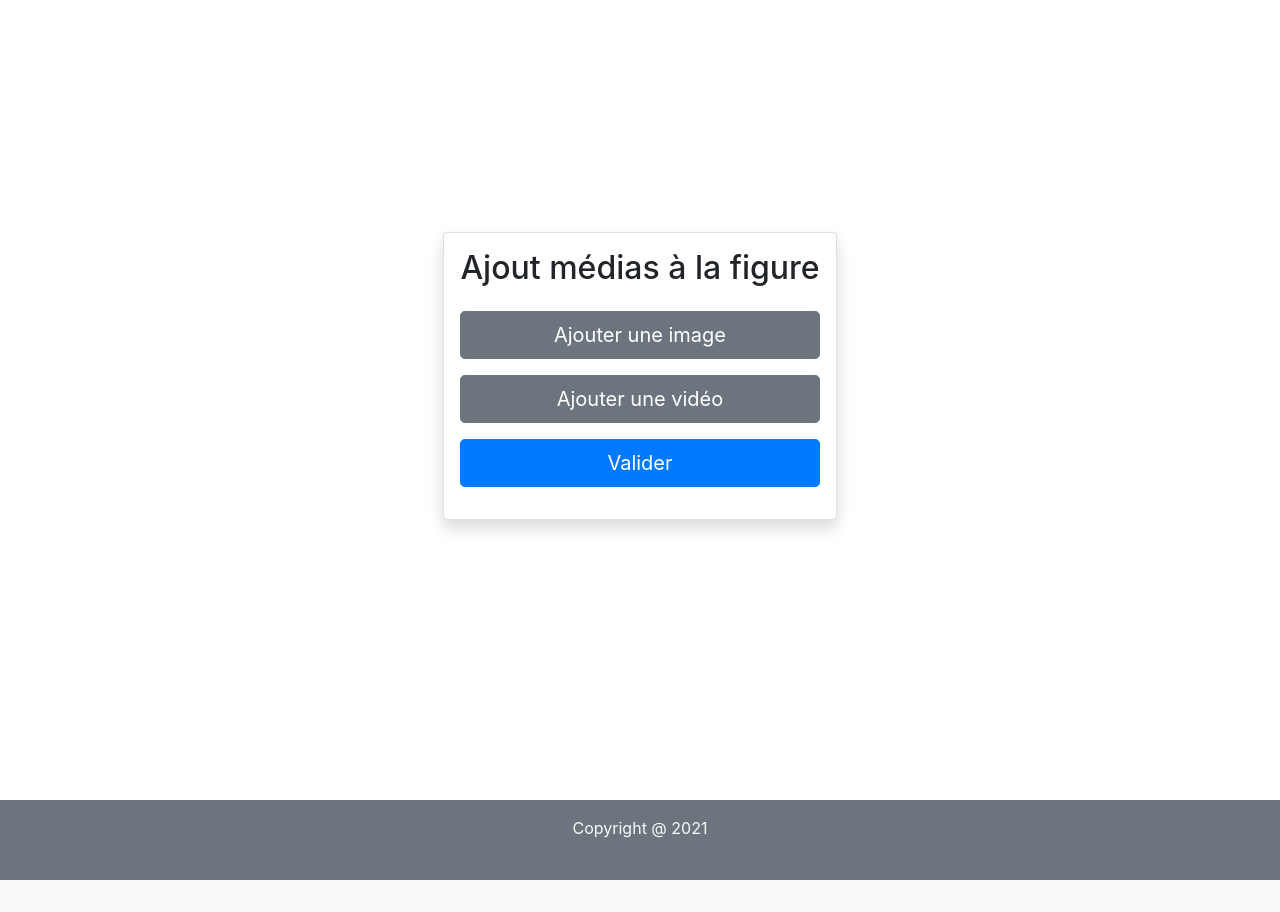
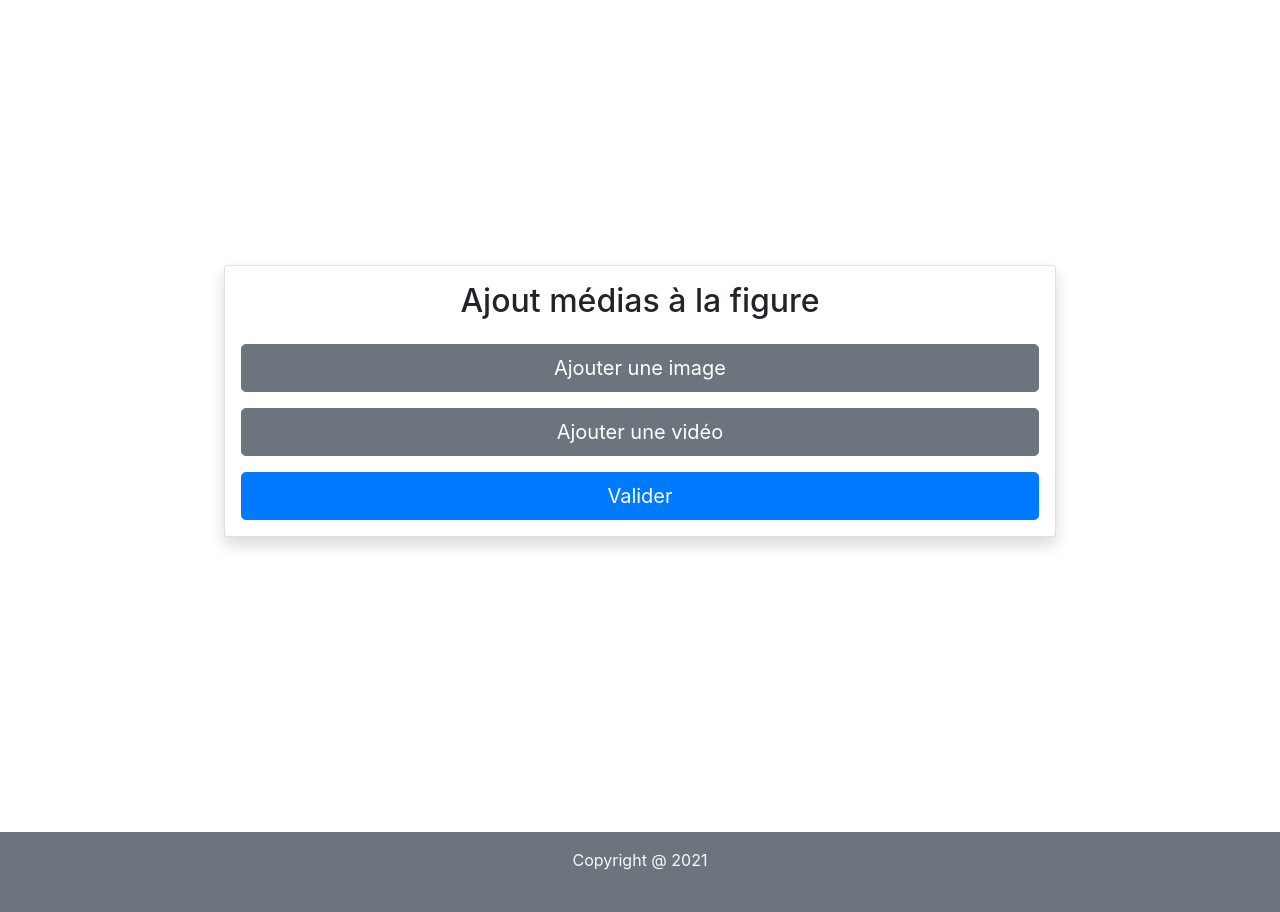
Before and after one commit to laurent-66/site_communautaire_snowtricks, a Symfony app: template templates/core/figures/trickAddMedia.html.twig in a window 1280 px wide. Shown: the part 80-992 px from the top of the page. Before the commit the page ends 960 px from the top, so only its background shows below. Run offline with Twig, Linux system fonts and the light colour scheme; the template is opened without the code that fills it, so the values that code supplies are empty; form fields are guessed from the names that the template uses; some libraries are stand-ins or nearby versions.

Commit message:
22-03-01 in progress

```diff
--- a/public/css/editCoverImage.css
+++ b/public/css/formCard.css
@@ -1,5 +1,5 @@
 @media screen and (min-width: 768px) {
-    .card-editCoverImage
+    .card-form
     {
         width:75%;
     }
@@ -7,7 +7,7 @@
 }
 
 @media screen and (max-width: 767px) {
-    .card-editCoverImage
+    .card-form
     {
         width:100%;
     }
--- a/public/css/style.css
+++ b/public/css/style.css
@@ -7,4 +7,4 @@
 @import "./trickcreatePage.css";
 @import "./tricks-list.css";
 @import "./customCarousel.css";
-@import "./editCoverImage.css";
+@import "./formCard.css";
--- a/templates/core/figures/trickAddMedia.html.twig
+++ b/templates/core/figures/trickAddMedia.html.twig
@@ -2,19 +2,21 @@
 {% block title %}Création trick{% endblock %}
 
 {% block body %}
-<div class="container-fluid mx-0 my-0 px-0 mx-0" id="register">
+<div class="container-fluid mx-0 my-0 px-0 mx-0 py-3" id="register">
     <div class="container-fluid container-body">
+        <div class="container">
             <div class="row">
                 <div class="col-sm-12 col-md-12 col-lg-12">
-                <div class="container card rounded shadow p-3 mb-5">
+                    <div class="card-form container card rounded shadow p-3">
                         <h2 class="text-center">Ajout médias à la figure {{currentfigure.name}}</h2>
                         {{form_start(formAddMediasTrick)}}
                         <ul class="illustrations" data-index="{{ formAddMediasTrick.illustrations|length > 0 ? formAddMediasTrick.illustrations|last.vars.illustrations + 1 : 0 }}" data-prototype="{{ form_widget(formAddMediasTrick.illustrations.vars.prototype)|e('html_attr') }}"></ul>
                         <button type="button" class="add_item_link_image btn btn-lg btn-secondary btn-block mb-3" data-collection-holder-class="illustrations">Ajouter une image</button>
                         <ul class="videos" data-index="{{ formAddMediasTrick.videos|length > 0 ? formAddMediasTrick.videos|last.vars.videos + 1 : 0 }}" data-prototype="{{ form_widget(formAddMediasTrick.videos.vars.prototype)|e('html_attr') }}"></ul>
                         <button type="button" class="add_item_link_video btn btn-lg btn-secondary btn-block mb-3" data-collection-holder-class="videos">Ajouter une vidéo</button>
-                    <button class="btn btn-lg btn-primary btn-block mb-3" type="submit">Valider</button>
+                        <button class="btn btn-lg btn-primary btn-block" type="submit">Valider</button>
                         {{form_end(formAddMediasTrick)}}
+                    </div>
                 </div>
             </div>
         </div>
--- a/templates/core/figures/updateCoverImage.html.twig
+++ b/templates/core/figures/updateCoverImage.html.twig
@@ -7,7 +7,7 @@
         <div class="container">
             <div class="row ">
                 <div class="col-sm-12 col-md-12 col-lg-12">
-                    <div class="card-editCoverImage container card rounded shadow p-3 mb-5">
+                    <div class="card-form container card rounded shadow p-3 mb-5">
                         <h2 class="text-center">Edition de l'image de couverture</h2>
                         {{form_start(formUpdateCoverImage)}}
                         <div class="mb-3">
```
Lines whose indentation alone changed are shown as unchanged.
